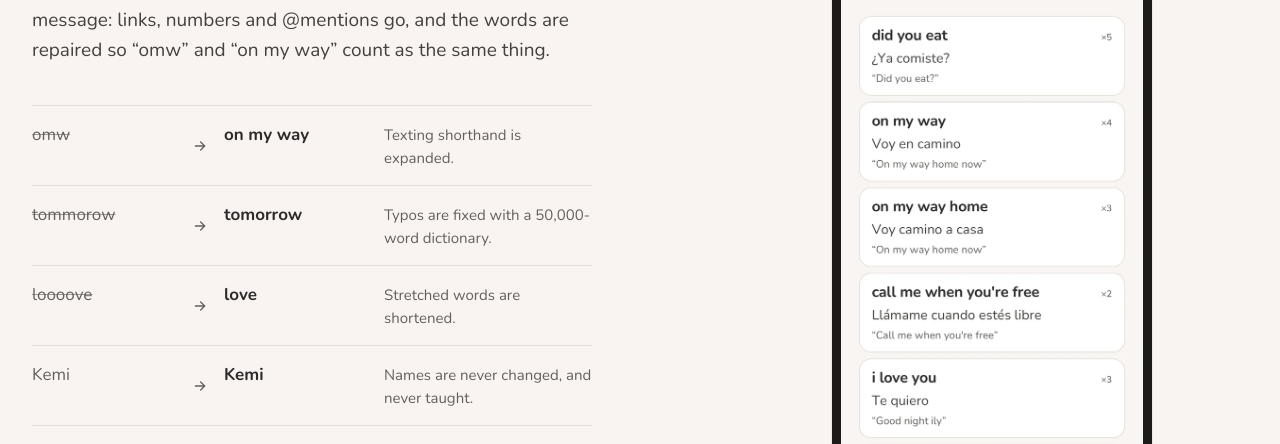
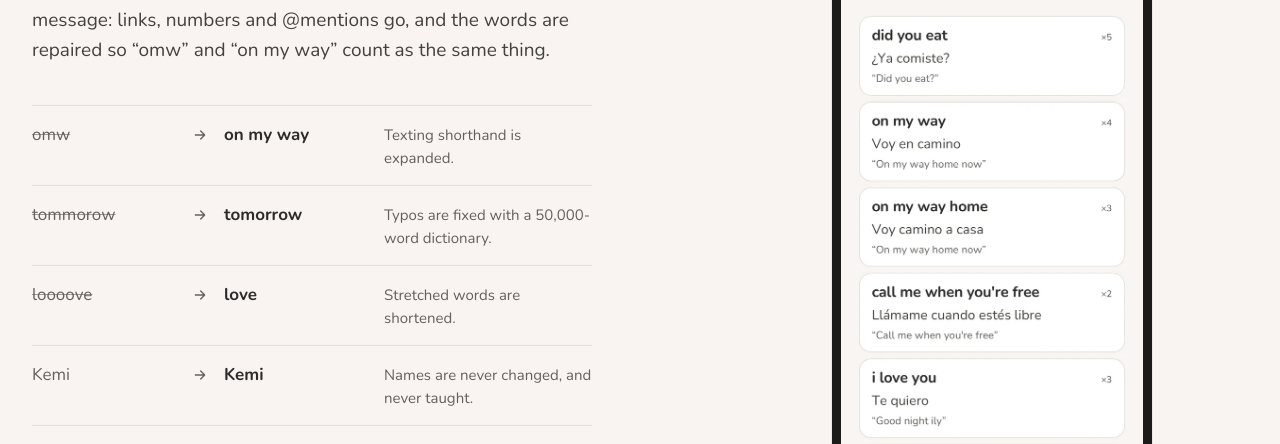
Before and after one commit to oluwalonimioyepariola/cielo, a Next.js app in the folder website/: page / in a window 1280 px wide. Shown: the part 2680-3124 px from the top of the page. Built offline with nearby package versions, Linux system fonts and the light colour scheme.

Commit message:
Line up the arrows in the texting table

```diff
--- a/website/src/components/sections.tsx
+++ b/website/src/components/sections.tsx
@@ -79,7 +79,7 @@ export function HowYouText() {
                 <dt className={`truncate text-[17px] text-ink-muted ${r.from === r.to ? '' : 'line-through decoration-ink-muted/60 decoration-1'}`}>
                   {r.from}
                 </dt>
-                <ArrowIcon size={16} className="self-center text-ink-muted" />
+                <ArrowIcon size={16} className="mt-[5px] self-start text-ink-muted" />
                 <dd className="text-[17px] font-bold">{r.to}</dd>
                 <dd className="col-span-3 mt-1 text-[15px] text-ink-muted sm:col-span-1 sm:mt-0">{r.why}</dd>
               </div>
```
